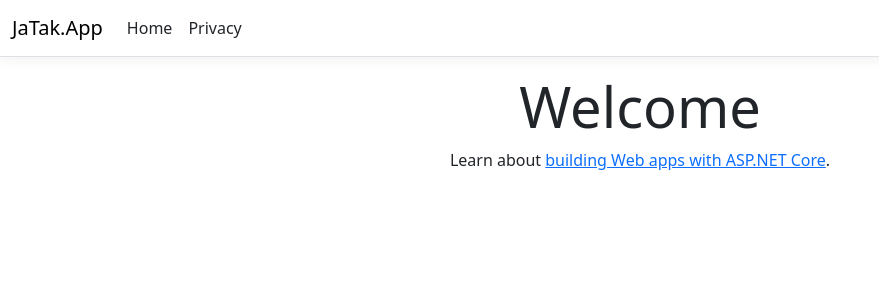
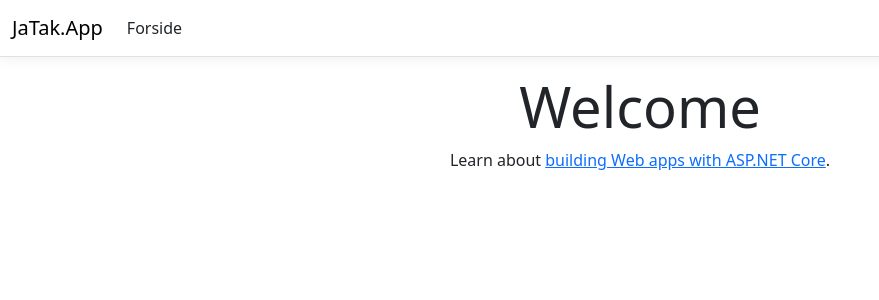
Before and after one commit to Benjii00986/Ja-tak-3-semester, an ASP.NET Core app: page /Home in a window 1280 px wide. Shown: the top 300 px of the page, without its empty margins (0-879 px from the left). Run offline with ASP.NET Core 8, Linux system fonts and the light colour scheme; style sheets or scripts are compiled from the project's sources.

Commit message:
Fjernet Privacy fra header og ændret fra Home til Forside

```diff
--- a/JaTak.App/Views/Shared/_Layout.cshtml
+++ b/JaTak.App/Views/Shared/_Layout.cshtml
@@ -21,10 +21,7 @@
                 <div class="navbar-collapse collapse d-sm-inline-flex justify-content-between">
                     <ul class="navbar-nav flex-grow-1">
                         <li class="nav-item">
-                            <a class="nav-link text-dark" asp-area="" asp-controller="Offers" asp-action="Index">Home</a>
-                        </li>
-                        <li class="nav-item">
-                            <a class="nav-link text-dark" asp-area="" asp-controller="Home" asp-action="Privacy">Privacy</a>
+                            <a class="nav-link text-dark" asp-area="" asp-controller="Offers" asp-action="Index">Forside</a>
                         </li>
                     </ul>
                 </div>
```
